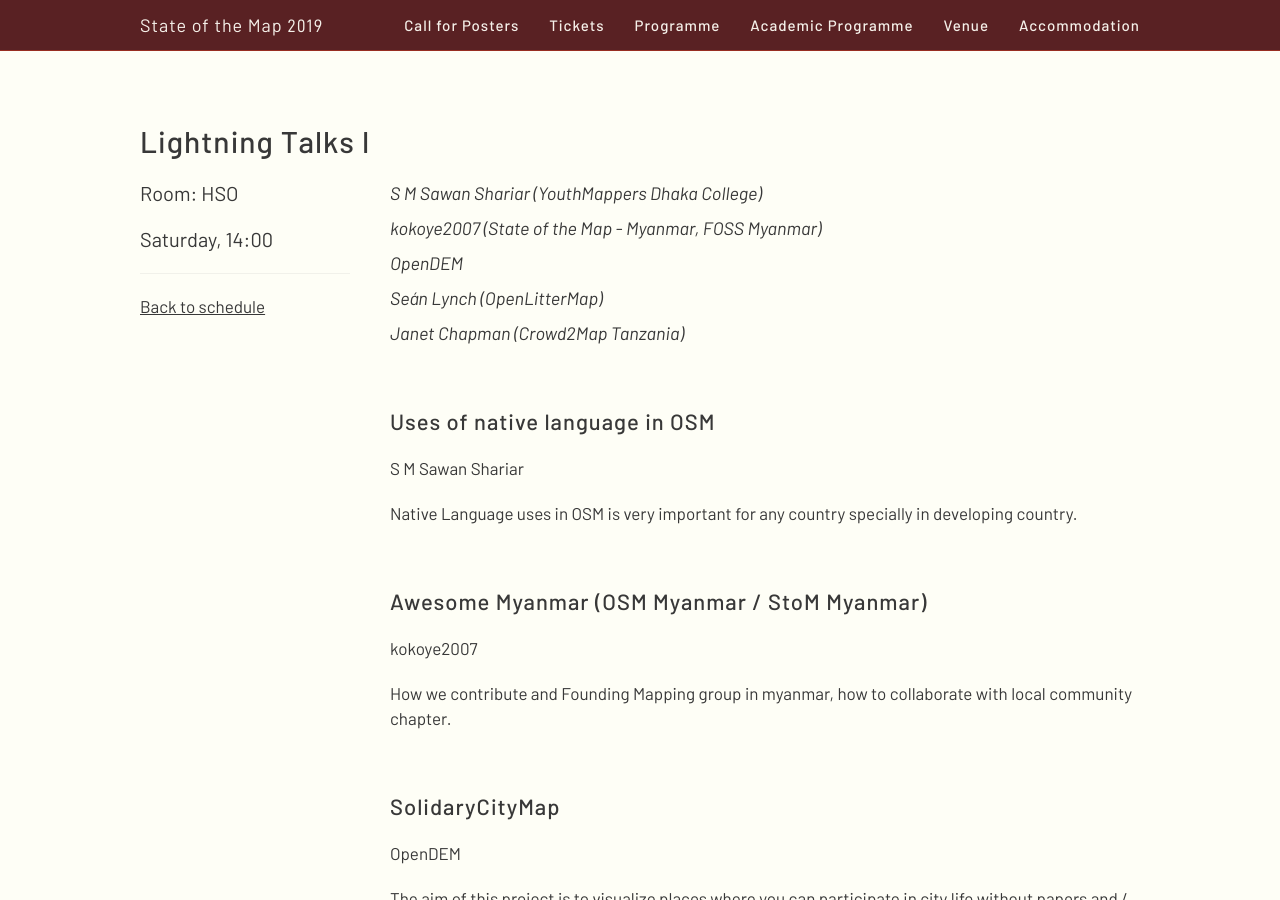
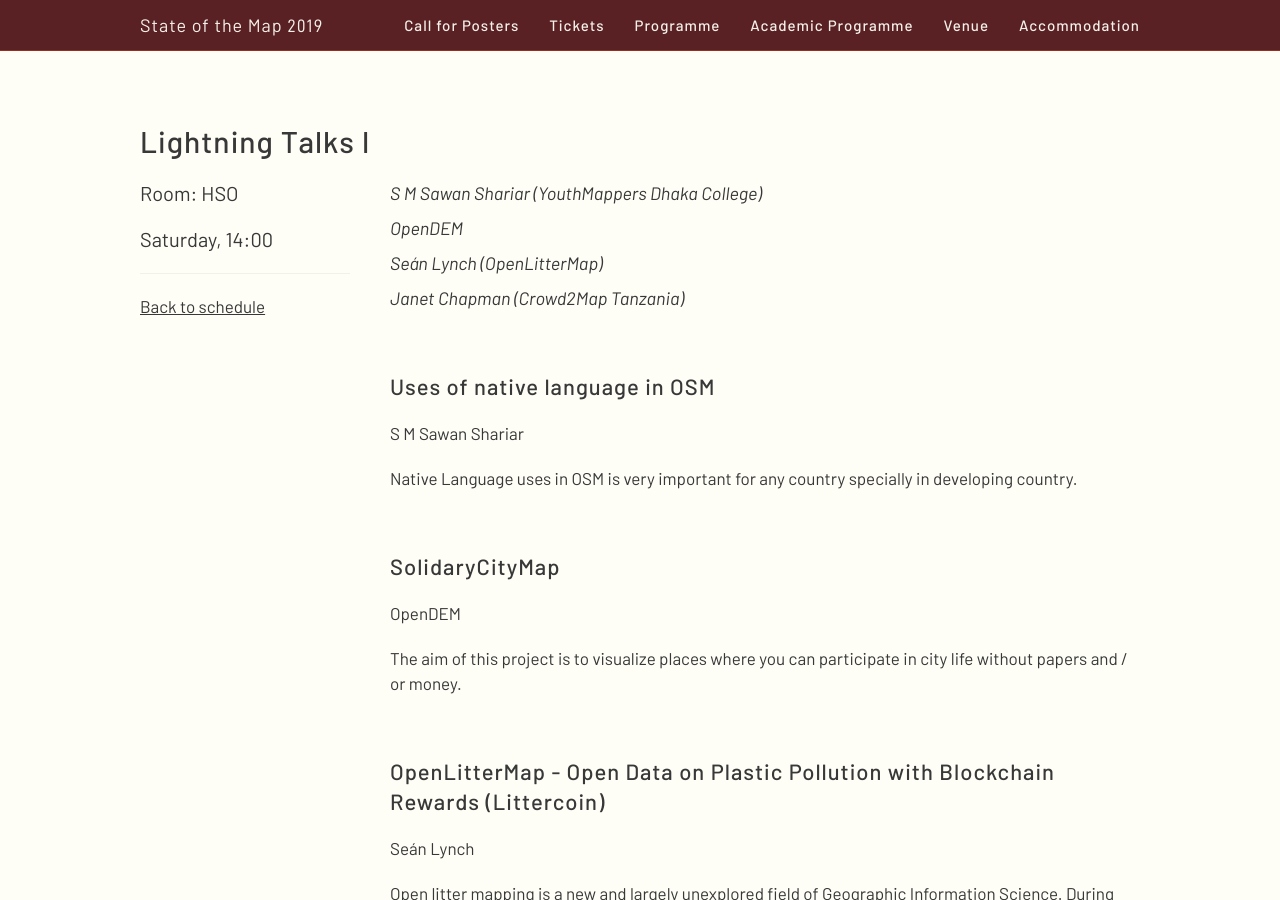
Before and after one commit to openstreetmap/stateofthemap-2019, a Jekyll site: the page built from sessions/FLPYCN.html, in a window 1280 px wide and 900 px high. Built offline with Jekyll 4.4.1, drawn with Linux system fonts in a browser that asks for light colours.

Commit message:
update from Pretalx
update lightning talk session

```diff
--- a/_includes/schedule/_general.html
+++ b/_includes/schedule/_general.html
@@ -125,7 +125,7 @@
 
                             <td rowspan="1" id="session_FLPYCN">
         <a href="/sessions/FLPYCN">Lightning Talks I</a>
-        <br><span class="speaker">S M Sawan Shariar, kokoye2007, OpenDEM, Seán Lynch, Janet Chapman
+        <br><span class="speaker">S M Sawan Shariar, OpenDEM, Seán Lynch, Janet Chapman
     </span>
 </td>
 
--- a/sessions/FLPYCN.html
+++ b/sessions/FLPYCN.html
@@ -3,7 +3,7 @@
 academic: true
 title: "Lightning Talks I"
 code: "FLPYCN"
-speaker_names_with_affiliations: ['S M Sawan Shariar (YouthMappers Dhaka College)', 'kokoye2007 (State of the Map - Myanmar, FOSS Myanmar)', 'OpenDEM', 'Seán Lynch (OpenLitterMap)', 'Janet Chapman (Crowd2Map Tanzania)']
+speaker_names_with_affiliations: ['S M Sawan Shariar (YouthMappers Dhaka College)', 'OpenDEM', 'Seán Lynch (OpenLitterMap)', 'Janet Chapman (Crowd2Map Tanzania)']
 extra_tags:
 room: "HSO"
 length: "00:20"
@@ -13,9 +13,6 @@
 <h2>Uses of native language in OSM</h2>
 <p><i>S M Sawan Shariar</i>
 <p>Native Language uses in OSM is very important for any country specially in developing country.</p></p>
-<h2>Awesome Myanmar (OSM Myanmar / StoM Myanmar)</h2>
-<p><i>kokoye2007</i>
-<p>How we contribute and Founding Mapping group in myanmar, how to collaborate with local community chapter.</p></p>
 <h2>SolidaryCityMap</h2>
 <p><i>OpenDEM</i>
 <p>The aim of this project is to visualize places where you can participate in city life without papers and / or money.</p></p>
```
